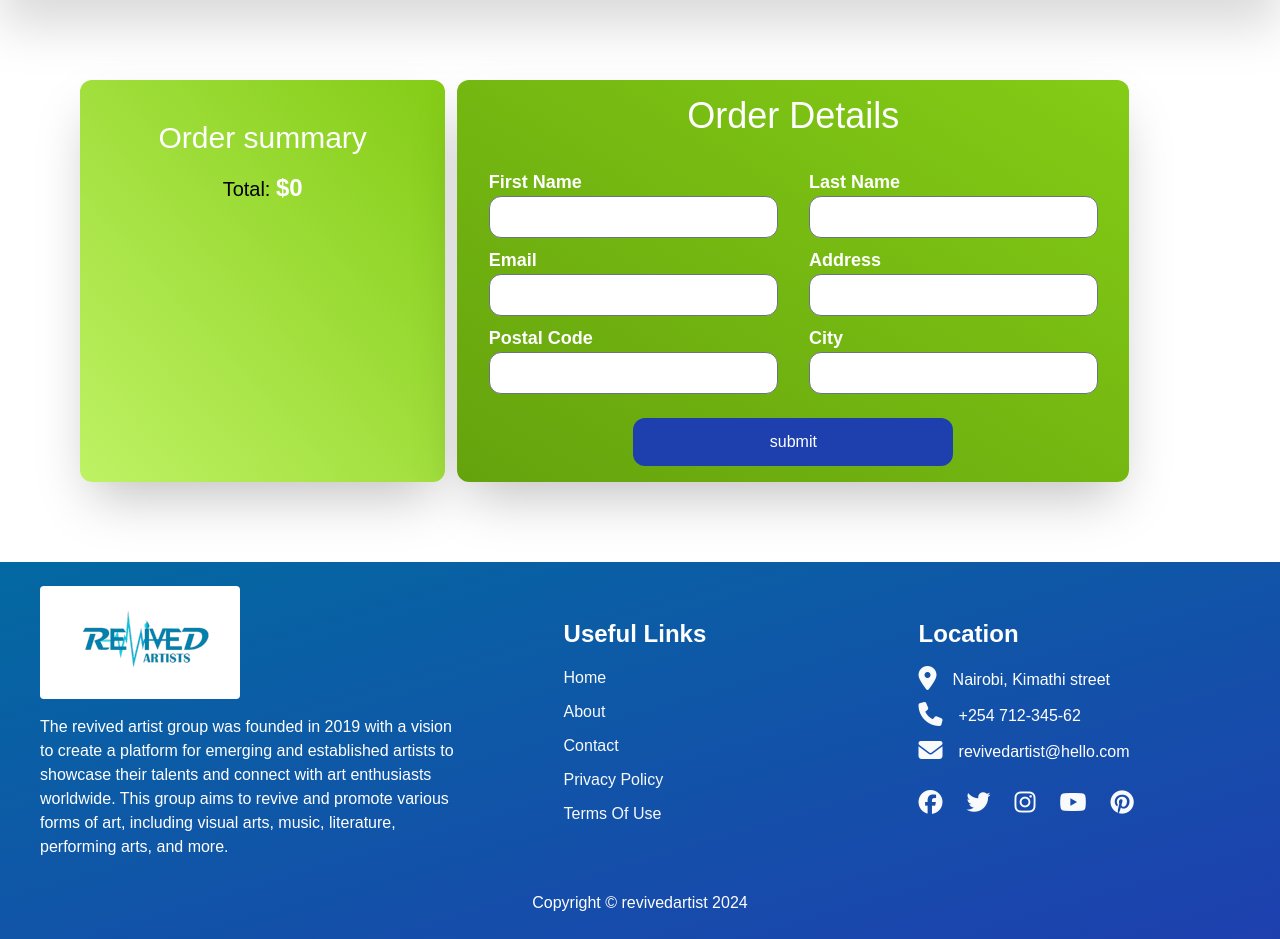
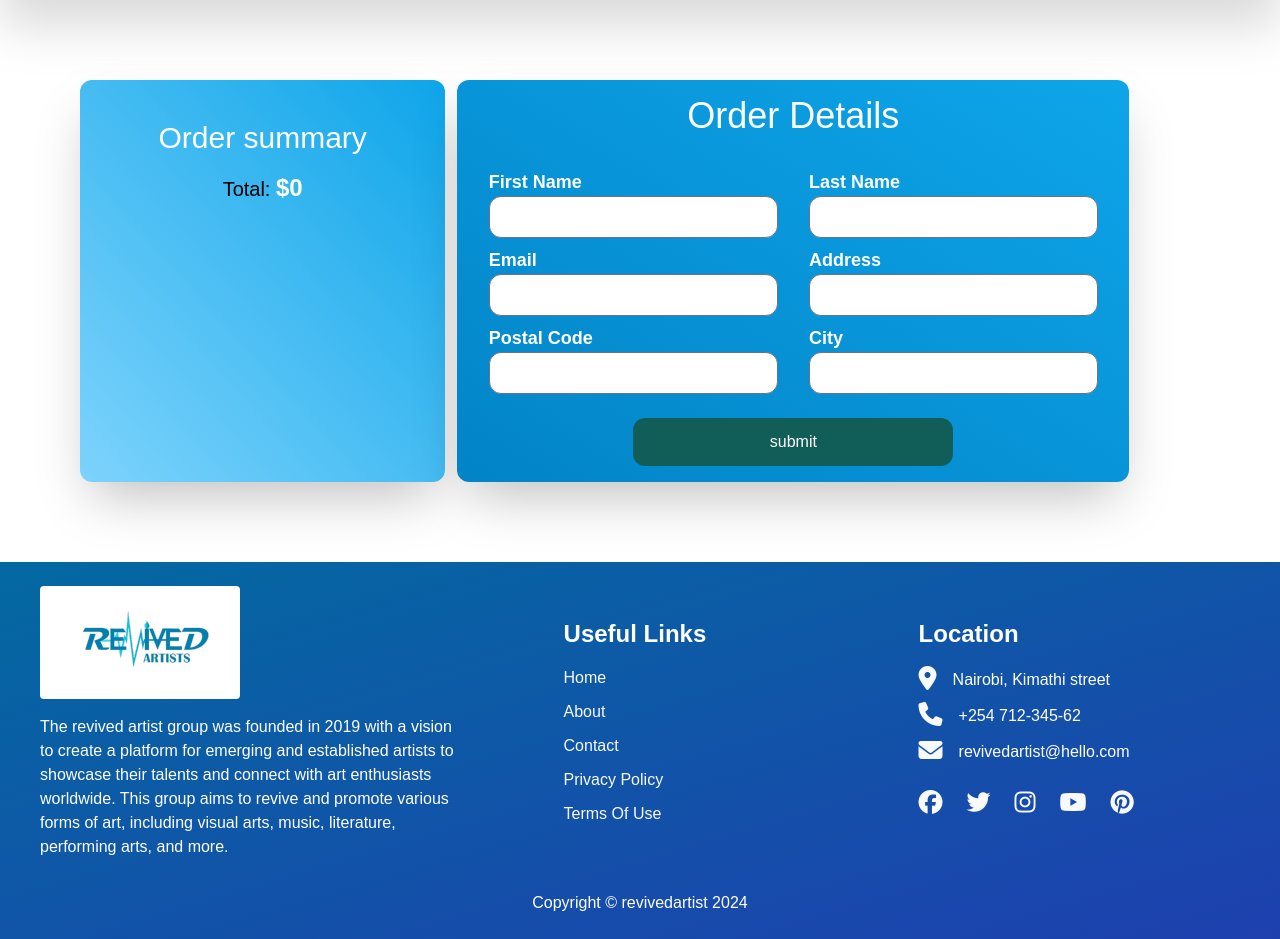
Before and after one commit to zablon-oigo/art, a Django app: page /orders/create/ in a window 1280 px wide. Shown: the part 84-1023 px from the top of the page. Run offline with Django 4.2, Linux system fonts and the light colour scheme; style sheets or scripts are compiled from the project's sources; parts of the project's set-up code (start-up, migrations or seed data) failed here and were passed over; some libraries are stand-ins or nearby versions.

```diff
--- a/templates/orders/create.html
+++ b/templates/orders/create.html
@@ -5,66 +5,66 @@ Checkout
 {% endblock %}
 
 {% block content %}
-<section class=" bg-white/100 mx-auto md:py-20 py-10 md:px-20 px-5  font-sans">
-<div class="grid md:grid-cols-3 gap-3 ">
-    <div class="md:col-span-1 col-span-2 bg-gradient-to-bl from-lime-500 to-lime-300 shadow-2xl md:max-w-md w-full mx-auto rounded-xl p-10">
+<section class="px-5 py-10 mx-auto font-sans bg-white/100 md:py-20 md:px-20">
+<div class="grid gap-3 md:grid-cols-3 ">
+    <div class="w-full col-span-2 p-10 mx-auto shadow-2xl md:col-span-1 bg-gradient-to-bl from-sky-500 to-sky-300 md:max-w-md rounded-xl">
         <h1 class="text-3xl text-center text-white">Order summary</h1>
-        <ul class="list-disc flex flex-col items-center justify-center mt-4">
+        <ul class="flex flex-col items-center justify-center mt-4 list-disc">
                 <div class="">
                     {% for item in cart %}
-                    <li class="text-lg text-gray-700 mb-2 ">
+                    <li class="mb-2 text-lg text-gray-700 ">
                         {{item.quantity}} x {{item.product.name}}
                         <span class="">{{item.total_price}}</span>
                     </li>
                     {% endfor %}
                 </div>
         </ul>
-        <h3 class="text-xl text-center">Total: <span class=" text-2xl text-white font-semibold">${{cart.get_total_price}}</span></h3>
+        <h3 class="text-xl text-center">Total: <span class="text-2xl font-semibold text-white ">${{cart.get_total_price}}</span></h3>
     </div>
 
-    <div class="col-span-2 bg-gradient-to-bl from-lime-500 to-lime-600 max-w-2xl shadow-2xl rounded-xl md:px-0 px-6 ">
-        <h2 class="text-4xl mb-4 text-white text-center py-4">Order Details</h2>
+    <div class="max-w-2xl col-span-2 px-6 shadow-2xl bg-gradient-to-bl from-sky-500 to-sky-600 rounded-xl md:px-0 ">
+        <h2 class="py-4 mb-4 text-4xl text-center text-white">Order Details</h2>
         <form action="" method="post">
             {{form.non_field_errors }}
 
-                     <div class="flex justify-evenly md:flex-row flex-col">
+                     <div class="flex flex-col justify-evenly md:flex-row">
                         <div class="mb-2">
-                            <label for="" class="text-lg text-white capitalize font-semibold block">first name</label>
+                            <label for="" class="block text-lg font-semibold text-white capitalize">first name</label>
 
                                 {{form.first_name}}
 
                         </div>
                         <div class="mb-2">
-                            <label for="" class="text-lg text-white capitalize font-semibold block">last name</label>
+                            <label for="" class="block text-lg font-semibold text-white capitalize">last name</label>
 
                                 {{form.last_name}}
 
                         </div>
 
                      </div>
-                     <div class="flex justify-evenly md:flex-row flex-col">
+                     <div class="flex flex-col justify-evenly md:flex-row">
                         <div class="mb-2">
-                            <label for="" class="text-lg text-white capitalize font-semibold block">email</label>
+                            <label for="" class="block text-lg font-semibold text-white capitalize">email</label>
 
                                 {{form.email}}
 
                         </div>
                         <div class="mb-2">
-                            <label for="" class="text-lg text-white capitalize font-semibold block">address</label>
+                            <label for="" class="block text-lg font-semibold text-white capitalize">address</label>
 
                                 {{form.address}}
 
                         </div>
                      </div>
-                     <div class="flex justify-evenly md:flex-row flex-col">
+                     <div class="flex flex-col justify-evenly md:flex-row">
                         <div class="mb-2">
-                            <label for="" class="text-lg text-white capitalize font-semibold block">postal code</label>
+                            <label for="" class="block text-lg font-semibold text-white capitalize">postal code</label>
 
                                 {{form.postal_code}}
 
                         </div>
                         <div class="mb-2">
-                            <label for="" class="text-lg text-white capitalize font-semibold block">city</label>
+                            <label for="" class="block text-lg font-semibold text-white capitalize">city</label>
 
                                 {{form.city}}
 
@@ -79,7 +79,7 @@ Checkout
                       </div>
             {% csrf_token %}
             <div class="flex justify-center m-4 ">
-                <input type="submit" value="submit" class="px-8 py-3 md:w-1/2 w-full rounded-xl bg-blue-800 text-white">
+                <input type="submit" value="submit" class="w-full px-8 py-3 text-white bg-teal-800 md:w-1/2 rounded-xl">
             </div>
         </form>
     </div>
```
